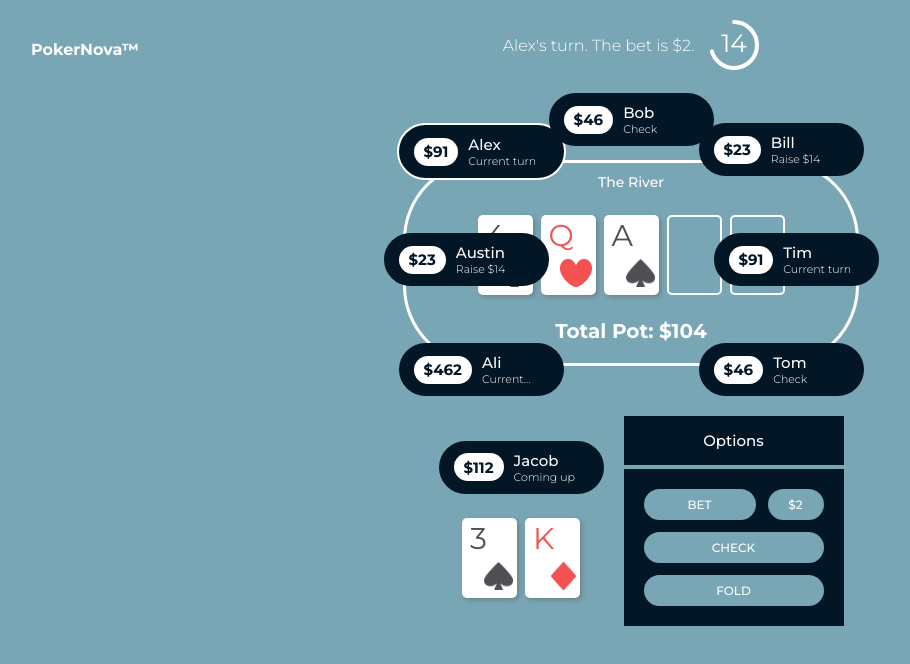
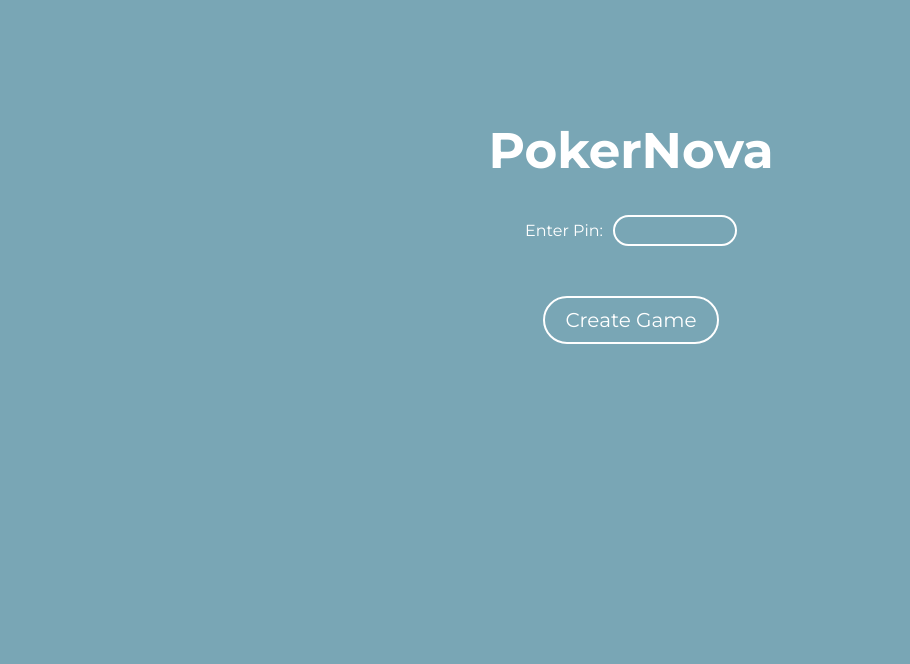
Before and after one commit to ali-ahari-hashemi/PokerNova, a React (Create React App) app in the folder src/client/: page / in a window 1280 px wide. Shown: the top 664 px of the page, without its empty margins (9-919 px from the left). Built offline with nearby package versions, Linux system fonts and the light colour scheme.

Commit message:
add homepage, waiting room, routing, and connection to backend

```diff
--- a/src/client/package.json
+++ b/src/client/package.json
@@ -2,6 +2,7 @@
   "name": "client",
   "version": "0.1.0",
   "private": true,
+  "proxy": "http://localhost:5000/",
   "dependencies": {
     "@testing-library/jest-dom": "^4.2.4",
     "@testing-library/react": "^9.3.2",
@@ -9,7 +10,9 @@
     "react": "^16.13.1",
     "react-circular-progressbar": "^2.0.3",
     "react-dom": "^16.13.1",
-    "react-scripts": "3.4.1"
+    "react-router-dom": "^5.1.2",
+    "react-scripts": "3.4.1",
+    "socket.io-client": "^2.3.0"
   },
   "scripts": {
     "start": "react-scripts start",
--- a/src/client/src/App.js
+++ b/src/client/src/App.js
@@ -1,12 +1,59 @@
 import React from 'react';
+import { Route, BrowserRouter, Switch } from 'react-router-dom';
+import Home from './pages/Home';
+import WaitingRoom from './pages/WaitingRoom';
 import Game from './pages/Game';
+import NotFound from './pages/NotFound';
 
-function App() {
-  return (
-    <div className="App">
-      <Game />
-    </div>
-  );
+class App extends React.Component {
+  constructor(props) {
+    super(props);
+
+    this.state = {
+      gameActive: false, // determines whether to render Waiting room or Game on game path
+    }
+
+    this.setGameActive = this.setGameActive.bind(this);
+  }
+
+  componentDidMount() {
+    // TODO: fetch gameActive from backend to decide what to render
+  }
+
+  setGameActive() {
+    this.setState({
+      gameActive: true,
+    })
+  }
+
+  render() {
+    return (
+      <BrowserRouter>
+        <div>
+          <Switch>
+            <Route
+              exact
+              path="/"
+              render={props => <Home {...props} />}
+            />
+            <Route
+              path="/game/:id"
+              render={props => {
+                return this.state.gameActive ?
+                  <Game {...props} /> :
+                  <WaitingRoom {...props}
+                    setGameActive={this.setGameActive}
+                  />
+              }}
+            />
+            <Route
+              render={props => <NotFound {...props}/>}
+            />
+          </Switch>
+        </div>
+      </BrowserRouter>
+    );
+  }
 }
 
 export default App;
--- a/src/client/src/index.css
+++ b/src/client/src/index.css
@@ -18,3 +18,11 @@ body {
 p {
   margin: 0;
 }
+
+input {
+  border: none;
+}
+
+input:focus {
+  outline: none;
+}
--- a/src/client/src/pages/Game.js
+++ b/src/client/src/pages/Game.js
@@ -156,7 +156,7 @@ class Game extends React.Component {
 
     return playerModules.map((item, index) => {
       return (
-        <div style={seatStyles[index]}>
+        <div key={index} style={seatStyles[index]}>
           <PlayerModule
             player={item.player}
             status={item.status}
--- /dev/null
+++ b/src/client/src/pages/Home.css
@@ -0,0 +1,49 @@
+.Home {
+  display: flex;
+  flex-direction: column;
+  align-items: center;
+}
+
+.HomeTitle {
+  font-size: 50px;
+  margin-top: 120px;
+}
+
+.HomeError {
+  font-size: 15px;
+  margin-bottom: 20px;
+}
+
+.HomeEnterPinContainer {
+  display: flex;
+  flex-direction: row;
+  align-items: center;
+}
+
+.HomeEnterPinText {
+  margin-right: 10px;
+}
+
+.HomePinInput {
+  padding: 5px 10px;
+  width: 100px;
+  border-radius: 100px;
+  border: 2px solid var(--main-white);
+  font-size: 15px;
+  background: none;
+  color: var(--main-white);
+}
+
+.HomeCreateGameButton {
+  margin-top: 50px;
+  padding: 10px 20px;
+  border-radius: 100px;
+  border: 2px solid var(--main-white);
+  font-size: 20px;
+}
+
+.HomeCreateGameButton:hover {
+  cursor: pointer;
+  background-color: var(--main-white);
+  color: var(--main-color);
+}
--- /dev/null
+++ b/src/client/src/pages/Home.js
@@ -0,0 +1,69 @@
+import React from 'react';
+import { withRouter } from 'react-router-dom';
+import './Home.css';
+
+class Home extends React.Component {
+  constructor(props) {
+    super(props);
+
+    this.state = {
+      pinValue: '',
+      error: '',
+    }
+
+    this.handleCreateGameClick = this.handleCreateGameClick.bind(this);
+  }
+
+  handleCreateGameClick() {
+    const { pinValue } = this.state;
+    const minPinLength = 1;
+    const maxPinLength = 10;
+
+    if (pinValue.length < minPinLength || pinValue.length > maxPinLength) {
+      this.setState({ error: `Pin must be between ${minPinLength} and ${maxPinLength} characters.` });
+      return;
+    }
+
+    // reset error state if it was fixed since last click
+    this.setState({ error: '' });
+
+    fetch('/api/game/create', {
+      method: 'POST',
+      headers: { 'Content-type': 'application/json' },
+      body: JSON.stringify({
+        pin: pinValue
+      }),
+    })
+      .then((response) => response.json())
+      .then((myJson) => {
+        this.props.history.push(`/game/${myJson.id}`);
+      })
+      .catch((err) => {
+        this.setState({ error: 'Error creating game.' });
+      });
+  }
+
+  render() {
+    return (
+      <div className="Home">
+        <h1 className="HomeTitle">PokerNova</h1>
+        {this.state.error && <p className="HomeError">{this.state.error}</p>}
+        <div className="HomeEnterPinContainer">
+          <p className="HomeEnterPinText">Enter Pin: </p>
+          <input
+            className="HomePinInput"
+            type="text"
+            value={this.state.pinValue}
+            onChange={(e) => { this.setState({ pinValue: e.target.value }) }}
+          />
+        </div>
+        <div
+          className="HomeCreateGameButton"
+          onClick={this.handleCreateGameClick}
+        >Create Game</div>
+      </div>
+    );
+  }
+}
+
+export default withRouter(Home);
--- /dev/null
+++ b/src/client/src/pages/NotFound.css
@@ -0,0 +1,16 @@
+.NotFound {
+  display: flex;
+  flex-direction: column;
+  align-items: center;
+}
+
+.NotFoundTitle {
+  margin-top: 100px;
+  font-size: 80px;
+  margin-bottom: 0px;
+}
+
+.NotFoundSubTitle {
+  margin-top: 20px;
+  font-size: 15px;
+}
--- /dev/null
+++ b/src/client/src/pages/NotFound.js
@@ -0,0 +1,13 @@
+import React from 'react';
+import './NotFound.css';
+
+function NotFound(props) {
+  return (
+    <div className="NotFound">
+      <h1 className="NotFoundTitle">404</h1>
+      <p className="NotFoundSubTitle">Page Not Found</p>
+    </div>
+  );
+}
+
+export default NotFound;
--- /dev/null
+++ b/src/client/src/pages/WaitingRoom.css
@@ -0,0 +1,74 @@
+.WaitingRoom {
+  display: flex;
+  flex-direction: column;
+  align-items: center;
+}
+
+.WaitingRoomTitle {
+  font-size: 40px;
+  margin-top: 20px;
+}
+
+.WaitingRoomGameLinkContainer {
+  display: flex;
+  flex-direction: row;
+  align-items: center;
+  margin-bottom: 30px;
+}
+
+.WaitingRoomGameLinkText {
+  font-size: 12px;
+}
+
+.WaitingRoomGameLinkCopy {
+  margin-left: 10px;
+  padding: 5px 10px;
+  border: 2px solid var(--main-white);
+  border-radius: 100px;
+  font-size: 12px;
+}
+
+.WaitingRoomGameLinkCopy:hover {
+  cursor: pointer;
+  background-color: var(--main-white);
+  color: var(--main-color);
+}
+
+.WaitingRoomInputContainer {
+  margin-bottom: 30px;
+  display: flex;
+  flex-direction: row;
+  align-items: center;
+}
+
+.WaitingRoomInputText {
+  margin-right: 10px;
+}
+
+.WaitingRoomInput {
+  padding: 5px 10px;
+  width: 70px;
+  border-bottom: 2px solid var(--main-white);
+  font-size: 15px;
+  background: none;
+  color: var(--main-white);
+  margin-right: 20px;
+}
+
+.WaitingRoomSubmitButton {
+  padding: 10px 20px;
+  border-radius: 100px;
+  border: 2px solid var(--main-white);
+  font-size: 12px;
+}
+
+.WaitingRoomSubmitButton:hover {
+  cursor: pointer;
+  background-color: var(--main-white);
+  color: var(--main-color);
+}
+
+.WaitingRoomError {
+  font-size: 12px;
+  margin-bottom: 20px;
+}
--- /dev/null
+++ b/src/client/src/pages/WaitingRoom.js
@@ -0,0 +1,122 @@
+import React from 'react';
+import { withRouter } from 'react-router-dom';
+import io from 'socket.io-client';
+import './WaitingRoom.css';
+
+class WaitingRoom extends React.Component {
+  constructor(props) {
+    super(props);
+
+    this.state = {
+      error: '',
+      seat: 0,
+      pin: '',
+      copyLinkText: 'Copy Link',
+    }
+
+    this.socket = '';
+
+    this.handleJoinGameClick = this.handleJoinGameClick.bind(this);
+    this.handleStartGameClick = this.handleStartGameClick.bind(this);
+  }
+
+  componentDidMount() {
+    const endpoint = 'http://localhost:5000';
+    this.socket = io.connect(endpoint);
+
+    this.socket.on('connect', () => {
+      console.log(this.socket.id + ' successfully connected');
+    });
+
+    this.socket.on("stateUpdated", data => { console.log('data', data) });
+  }
+
+  handleJoinGameClick() {
+    const { seat } = this.state;
+    const seatNum = Number(seat);
+    const gameId = this.props.match.params.id;
+
+    this.socket.emit('joinGame', { gameId, seat: seatNum });
+
+    this.socket.on("stateUpdated", data => { console.log('data', data) });
+
+    // TODO: indicate game joined to the UI; disable button and text input
+  }
+
+  handleStartGameClick() {
+    const gameId = this.props.match.params.id;
+    const { pin } = this.state;
+    const { setGameActive } = this.props;
+
+    if (!pin) {
+      this.setState({ error: 'Please supply a pin.'})
+      return;
+    }
+
+    fetch('/api/game/start', {
+      method: 'POST',
+      headers: { 'Content-type': 'application/json' },
+      body: JSON.stringify({
+        id: gameId,
+        pin
+      }),
+    })
+      .then((response) => {
+        if (response.ok) {
+          setGameActive();
+        } else {
+          throw new Error('Error starting game.')
+        }
+      })
+      .catch(() => {
+        this.setState({ error: 'Error starting game.' })
+      });
+  }
+
+  render() {
+    const { copyLinkText } = this.state;
+    const gameId = this.props.match.params.id;
+    const link = `localhost:3000/game/${gameId}`;
+
+    return (
+      <div className="WaitingRoom">
+        <h1 className="WaitingRoomTitle">PokerNova</h1>
+        <div className="WaitingRoomGameLinkContainer">
+          <p className="WaitingRoomGameLinkText">{`${link}`}</p>
+          <div className="WaitingRoomGameLinkCopy"
+            onClick={() => { navigator.clipboard.writeText(link); this.setState({ copyLinkText: 'Copied!'}) }}
+            >{copyLinkText}</div>
+        </div>
+        <div className="WaitingRoomInputContainer">
+          <p className="WaitingRoomInputText">Seat Number: </p>
+          <input
+            className="WaitingRoomInput"
+            type="text"
+            value={this.state.seat}
+            onChange={(e) => { this.setState({ seat: e.target.value }) }}
+          />
+          <div
+            className="WaitingRoomSubmitButton"
+            onClick={this.handleJoinGameClick}
+          >Join Game</div>
+        </div>
+        {this.state.error && <p className="WaitingRoomError">{this.state.error}</p>}
+        <div className="WaitingRoomInputContainer">
+          <p className="WaitingRoomInputText">Pin: </p>
+          <input
+            className="WaitingRoomInput"
+            type="text"
+            value={this.state.pin}
+            onChange={(e) => { this.setState({ pin: e.target.value }) }}
+          />
+          <div
+            className="WaitingRoomSubmitButton"
+            onClick={this.handleStartGameClick}
+          >Start Game</div>
+        </div>
+      </div>
+    );
+  }
+}
+
+export default withRouter(WaitingRoom);
```
